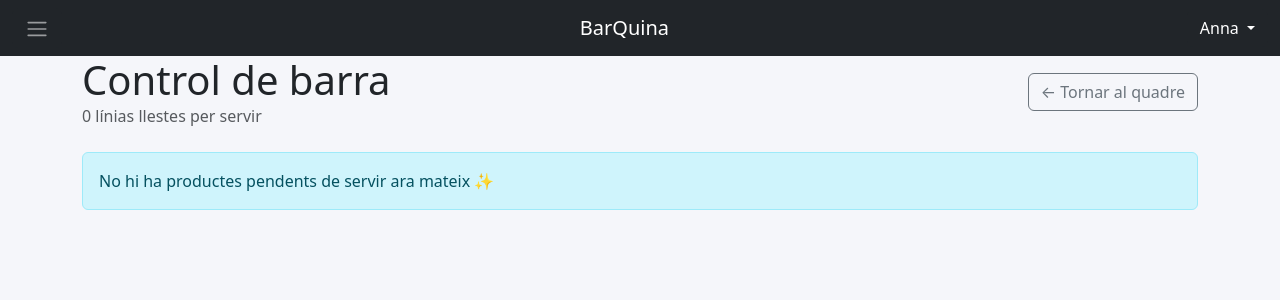
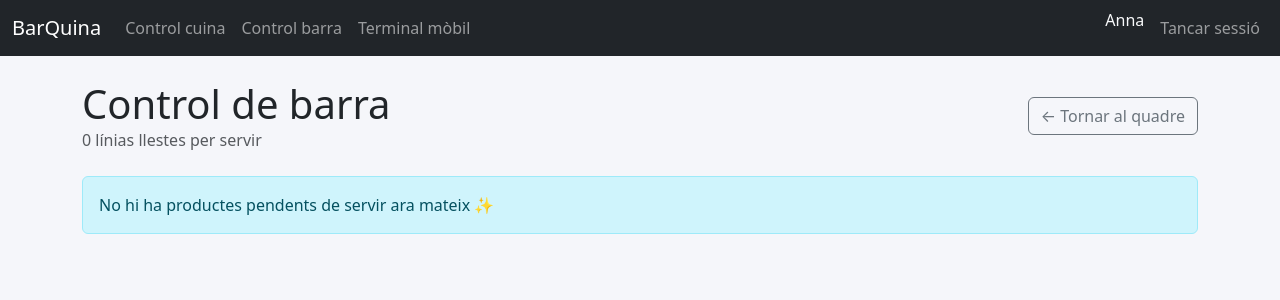
Before and after one commit to djmon666/BarQuina, a Flask app: page /bar/ in a window 1280 px wide. Shown: the top 300 px of the page. Run offline with Flask 3, Linux system fonts and the light colour scheme; a user stored in the database is signed in; some libraries are stand-ins or nearby versions.

Commit message:
Millorat dashboard i links del navbar

```diff
--- a/app/static/css/app.css
+++ b/app/static/css/app.css
@@ -284,3 +284,13 @@ body {
         font-size: 1.1rem;
     }
 }
+
+/* Dashboard table cards */
+.badge-sm {
+    font-size: 0.75rem;
+    padding: 0.25rem 0.5rem;
+}
+
+.card-body .border-bottom {
+    border-color: rgba(0, 0, 0, 0.1) !important;
+}
--- a/app/templates/base.html
+++ b/app/templates/base.html
@@ -9,26 +9,41 @@
 </head>
 <body>
 <!-- Top Navbar -->
-<nav class="navbar navbar-dark bg-dark">
+<nav class="navbar navbar-expand-lg navbar-dark bg-dark mb-4">
     <div class="container-fluid">
         {% if current_user.is_authenticated %}
-        <button class="btn btn-dark" type="button" data-bs-toggle="offcanvas" data-bs-target="#sidebarMenu" aria-controls="sidebarMenu">
+        <button class="navbar-toggler d-lg-none" type="button" data-bs-toggle="offcanvas" data-bs-target="#sidebarMenu" aria-controls="sidebarMenu">
             <span class="navbar-toggler-icon"></span>
         </button>
         {% endif %}
-        <a class="navbar-brand mx-auto" href="/">BarQuina</a>
-        {% if current_user.is_authenticated %}
-        <div class="dropdown">
-            <button class="btn btn-dark dropdown-toggle" type="button" data-bs-toggle="dropdown">
-                {{ current_user.username }}
-            </button>
-            <ul class="dropdown-menu dropdown-menu-end">
-                <li><a class="dropdown-item" href="/auth/logout">Tancar sessió</a></li>
+        <a class="navbar-brand" href="/">BarQuina</a>
+
+        <!-- Desktop menu (visible on large screens) -->
+        <div class="collapse navbar-collapse" id="navbarNav">
+            <ul class="navbar-nav me-auto mb-2 mb-lg-0">
+                {% if current_user.is_authenticated and current_user.is_admin() %}
+                <li class="nav-item"><a class="nav-link" href="/">Quadre</a></li>
+                <li class="nav-item"><a class="nav-link" href="/tables">Taules</a></li>
+                <li class="nav-item"><a class="nav-link" href="/catalog/products">Productes</a></li>
+                <li class="nav-item"><a class="nav-link" href="/catalog/extras">Extres</a></li>
+                <li class="nav-item"><a class="nav-link" href="/catalog/inventory">Inventari</a></li>
+                <li class="nav-item"><a class="nav-link" href="/cash/sessions">Caixa</a></li>
+                <li class="nav-item"><a class="nav-link" href="/reports/">Resultats</a></li>
+                <li class="nav-item"><a class="nav-link" href="/users/">Usuaris</a></li>
+                {% endif %}
+                {% if current_user.is_authenticated %}
+                <li class="nav-item"><a class="nav-link" href="/kitchen/">Control cuina</a></li>
+                <li class="nav-item"><a class="nav-link" href="/bar/">Control barra</a></li>
+                <li class="nav-item"><a class="nav-link" href="/mobile/">Terminal mòbil</a></li>
+                {% endif %}
             </ul>
+            {% if current_user.is_authenticated %}
+            <ul class="navbar-nav">
+                <li class="nav-item"><span class="navbar-text text-light me-2">{{ current_user.username }}</span></li>
+                <li class="nav-item"><a class="nav-link" href="/auth/logout">Tancar sessió</a></li>
+            </ul>
+            {% endif %}
         </div>
-        {% else %}
-        <span></span>
-        {% endif %}
     </div>
 </nav>
 
```
Also changed, not shown: app/templates/dashboard.html (+18 -12 lines), barquina.db.
